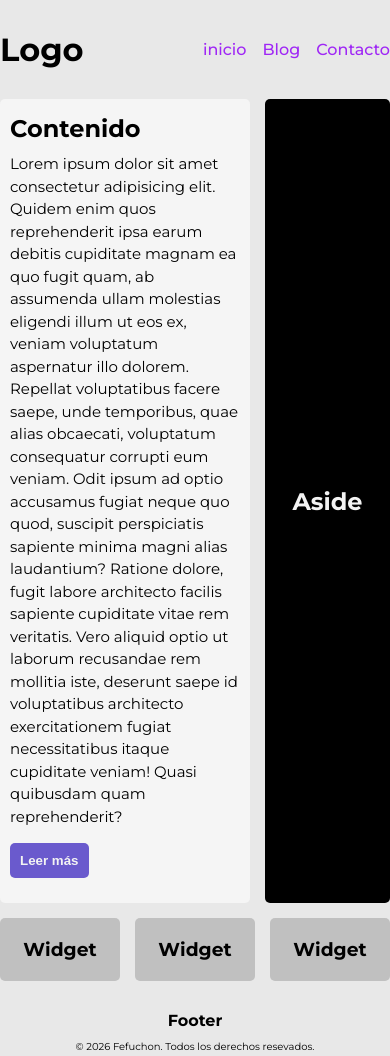
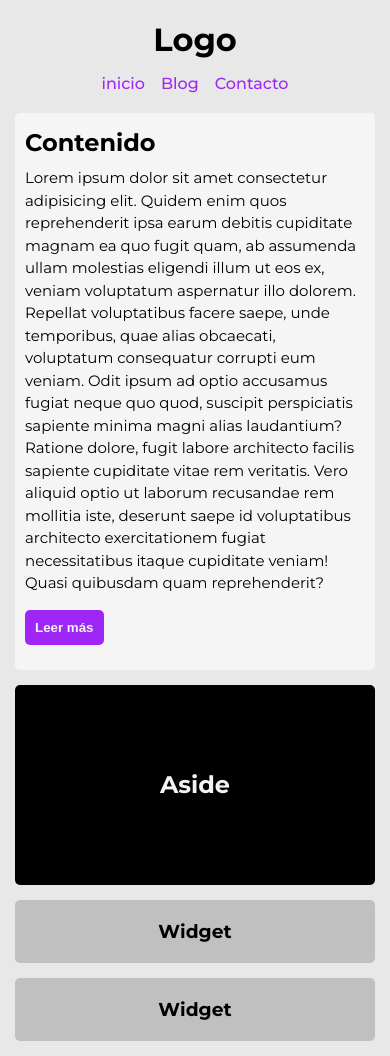
Before and after one commit to fedecalvar/practica-layout, a plain HTML site: page index.html in a window 390 px wide. Shown: the top 1056 px of the page. Drawn offline with Linux system fonts and the light colour scheme.

Commit message:
agregando responsive con media queries

```diff
--- a/style.css
+++ b/style.css
@@ -67,7 +67,7 @@ main{
 
         margin: 15px 0px;
         padding: 10px;
-        background-color: slateblue;
+        background-color: #9F27F5;
         color: #f3f3f3;
         border-radius: 5px;
         font-weight: 600;
@@ -127,3 +127,31 @@ footer{
         "© 2026 Fefuchon..."
     }  */
 }
+
+/* responsive */
+
+@media (max-width: 768px){
+
+    header, main, footer{
+        padding: 0 15px;
+    }
+
+    header{
+        flex-direction: column;
+        gap: 15px;
+        padding: 20px 15px;
+    }
+
+    main{
+        grid-template-columns: 1fr;
+    }
+
+    .sidebar{
+        min-height: 200px;
+    }
+
+    .widgets{
+        flex-direction: column;
+    }
+
+}
```
